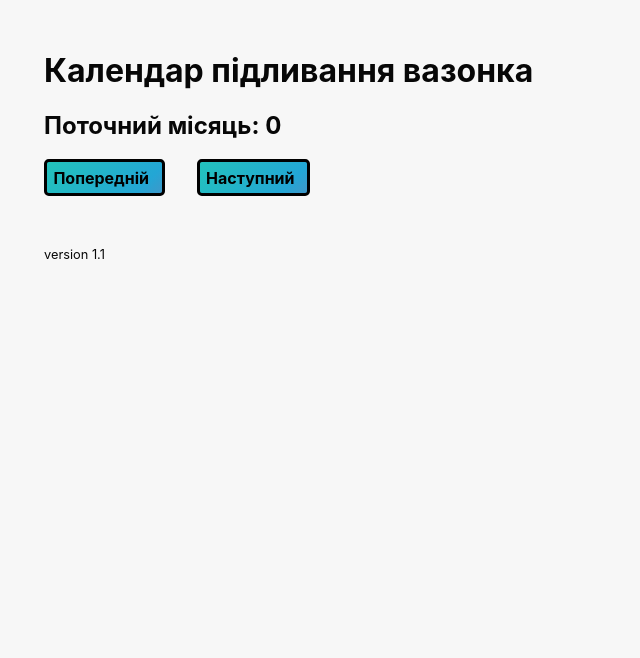
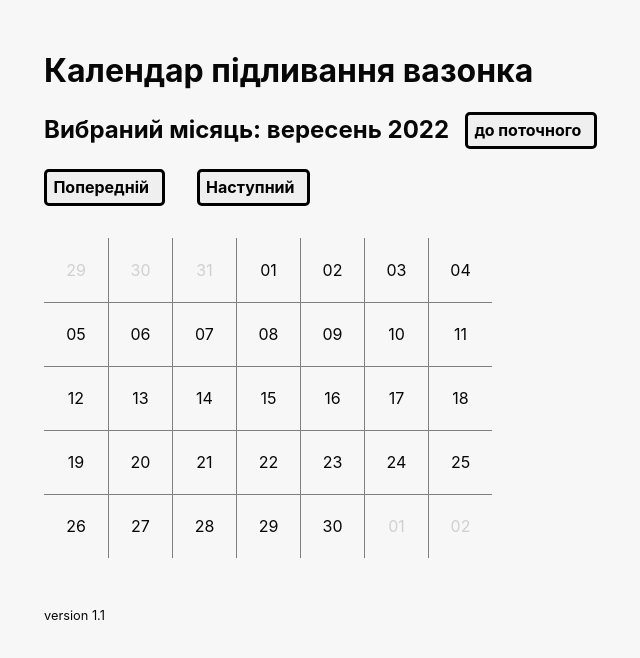
Before and after one commit to glaring-brush/watering_plant, a Next.js app: page /calendar in a window 1280 px wide. Shown: the top 658 px of the page, without its empty margins (20-660 px from the left). Built offline with nearby package versions, Linux system fonts and the light colour scheme.

Commit message:
Add calendar without event display

```diff
--- a/pages/calendar.jsx
+++ b/pages/calendar.jsx
@@ -1,11 +1,70 @@
 import MainLayout from '../components/MainLayout/MainLayout';
 import styles from '../styles/Home.module.css';
+import dayjs from 'dayjs';
+import 'dayjs/locale/uk';
 import Head from 'next/head';
-import { useState } from 'react';
+import { useRouter } from 'next/router';
+import { useMemo, useState } from 'react';
 
-export default function Calendar() {
-  const [currentMonth, setCurrentMonth] = useState(0);
-  const isMonthLoading = useState(false);
+const DEFAULT_DATE_FORMAT = 'YYYY-MM-DD';
+
+export function parseQueryDate(date) {
+  if (!date) {
+    return '';
+  }
+
+  const parsedDate = dayjs(date, DEFAULT_DATE_FORMAT);
+  if (!parsedDate.isValid()) {
+    return '';
+  }
+  return parsedDate;
+}
+
+export function formatQueryDate(date) {
+  if (!date) {
+    return null;
+  }
+
+  const nonFormattedDate = dayjs(date);
+  if (!nonFormattedDate.isValid()) {
+    return null;
+  }
+
+  return nonFormattedDate.format(DEFAULT_DATE_FORMAT);
+}
+
+function generateDateRange(startDate, endDate) {
+  const numberOfDaysInWeek = 7;
+  const numberOfWeeksToDisplay = Math.ceil(endDate.diff(startDate, 'weeks', true));
+  const numberOfDaysToDisplay = Math.ceil(endDate.diff(startDate, 'days'));
+
+  let dateRange = [];
+  for (let i = 0; i <= numberOfDaysToDisplay; i++) {
+    dateRange.push(startDate.add(i, 'days'));
+  }
+
+  return dateRange;
+}
+
+export default function CalendarPage({ date }) {
+  const router = useRouter();
+
+  const currentDate = dayjs();
+
+  const [isMonthLoading, setIsMonthLoading] = useState(false);
+
+  const filterDate = parseQueryDate(date) || dayjs();
+  const localFilterDate = filterDate.locale('uk');
+
+  const firstCalendarDay = localFilterDate.startOf('month').startOf('week');
+  const lastCalendarDay = localFilterDate.endOf('month').endOf('week');
+
+  const firstDayOfPreviousMonth = localFilterDate.subtract(1, 'month').startOf('month');
+  const firstDayOfNextMonth = localFilterDate.add(1, 'month').startOf('month');
+
+  const dateRange = useMemo(() => generateDateRange(firstCalendarDay, lastCalendarDay), [date]);
+
+  console.log(dateRange);
 
   return (
     <>
@@ -16,25 +75,59 @@ export default function Calendar() {
       <MainLayout>
         <main className={styles.PageMain}>
           <h1 className={styles.PageHeader}>Календар підливання вазонка</h1>
-          <h2>Поточний місяць: {currentMonth}</h2>
+          <h2 className={styles.CalendarPageHeader}>
+            <span>Вибраний місяць: {localFilterDate.format('MMMM YYYY')}</span>
+            <button
+              type="button"
+              onClick={() => router.replace({ query: {} })}
+              className={`${styles.CalendarNavigationButton} ${styles.CalendarNavigationButtonReset}`}
+            >
+              до поточного
+            </button>
+          </h2>
           <div className={styles.CalendarNavigationButtons}>
             <button
               type="button"
-              onClick={() => setCurrentMonth(currentMonth - 1)}
+              onClick={() => router.replace({ query: { date: formatQueryDate(firstDayOfPreviousMonth) } })}
               className={`${styles.CalendarNavigationButton} ${isMonthLoading ? 'animated' : ''}`}
             >
               Попередній
             </button>
             <button
               type="button"
-              onClick={() => setCurrentMonth(currentMonth + 1)}
+              onClick={() => router.replace({ query: { date: formatQueryDate(firstDayOfNextMonth) } })}
               className={`${styles.CalendarNavigationButton} ${isMonthLoading ? 'animated' : ''}`}
             >
               Наступний
             </button>
+          </div>
+          <div className={styles.Calendar}>
+            {dateRange.map((date, index) => (
+              <div
+                className={styles.CalendarDay}
+                key={date.format(DEFAULT_DATE_FORMAT)}
+                style={{
+                  borderTop: index < 7 ? 'none' : '1px solid grey',
+                  borderLeft: index % 7 === 0 ? 'none' : '1px solid grey',
+                  color: filterDate.isSame(date, 'month') ? 'inherit' : '#d0d0d0',
+                }}
+              >
+                {date.format('DD')}
+              </div>
+            ))}
           </div>
         </main>
       </MainLayout>
     </>
   );
 }
+
+export async function getServerSideProps({ query }) {
+  const { date = null } = query;
+
+  return {
+    props: {
+      date,
+    },
+  };
+}
--- a/pages/index.jsx
+++ b/pages/index.jsx
@@ -101,7 +101,7 @@ function useWeek() {
   };
 }
 
-export default function RoomPage() {
+export default function IndexPage() {
   const { weekStart, weekEnd, weekDaysOptions } = useWeek();
 
   const { data, isLoading, isError } = useGetWateringEventsListQuery();
--- a/styles/Home.module.css
+++ b/styles/Home.module.css
@@ -33,6 +33,11 @@
   font-weight: bold;
 }
 
+.CalendarPageHeader {
+  display: flex;
+  align-items: center;
+}
+
 .CalendarLink {
   margin-left: 0.6em;
   display: flex;
@@ -58,6 +63,13 @@
   padding-right: 0.8em;
   width: fit-content;
   font-weight: bold;
+  font-size: 1rem;
+  justify-content: center;
+  align-content: center;
+}
+
+.CalendarNavigationButtonReset {
+  margin-left: 1em;
 }
 
 .CalendarNavigationButtons .CalendarNavigationButton {
@@ -71,3 +83,21 @@
     font-size: 0.7em;
   }
 }
+
+.Calendar {
+  --cell-size: 4em;
+  display: grid;
+  grid-template-columns: repeat(7, 1fr);
+  margin: 2em 0;
+
+  max-width: calc(7 * var(--cell-size));
+}
+
+.CalendarDay {
+  min-height: var(--cell-size);
+  display: flex;
+  align-items: center;
+  justify-content: center;
+  border-left: 1px solid gray;
+  border-top: 1px solid gray;
+}
```
